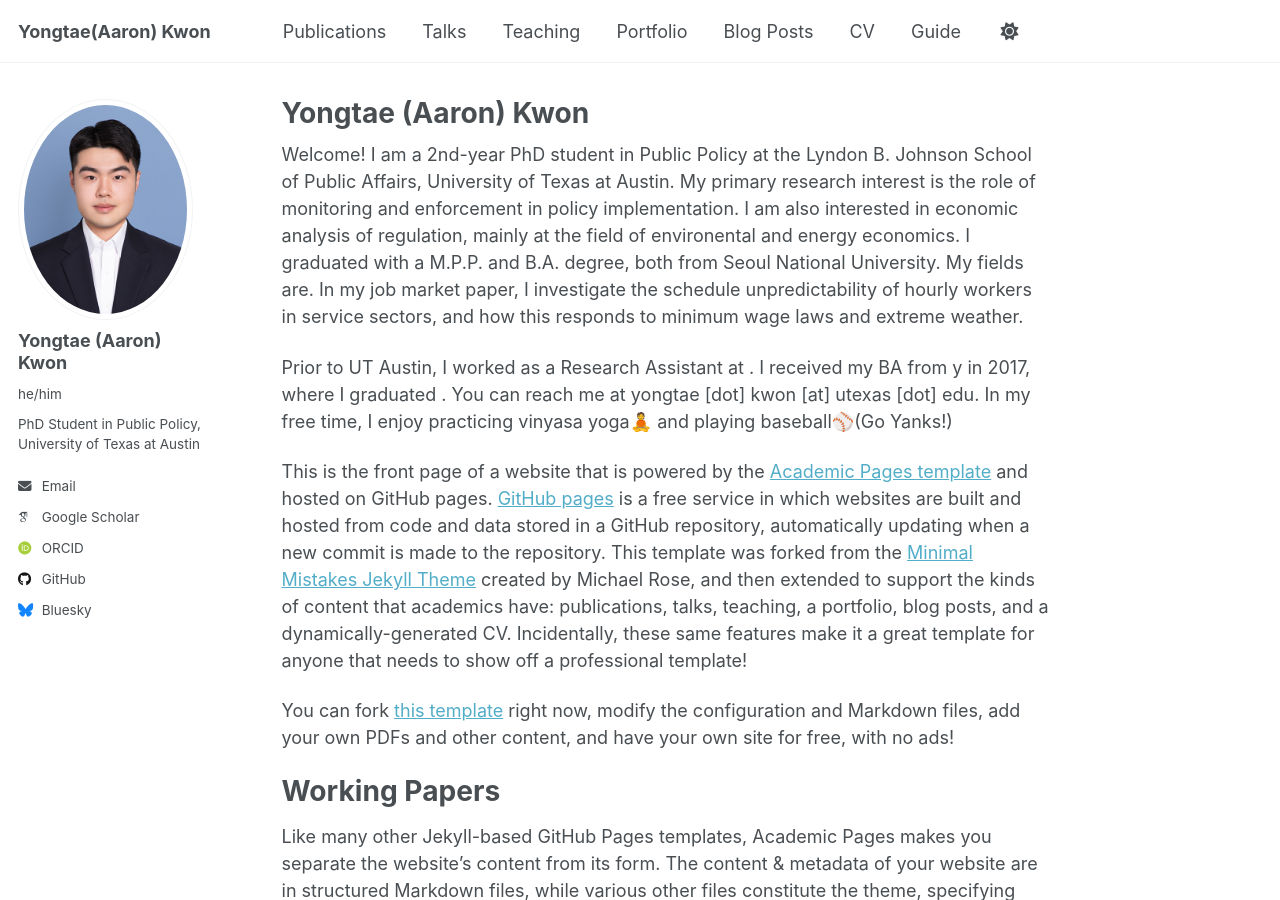
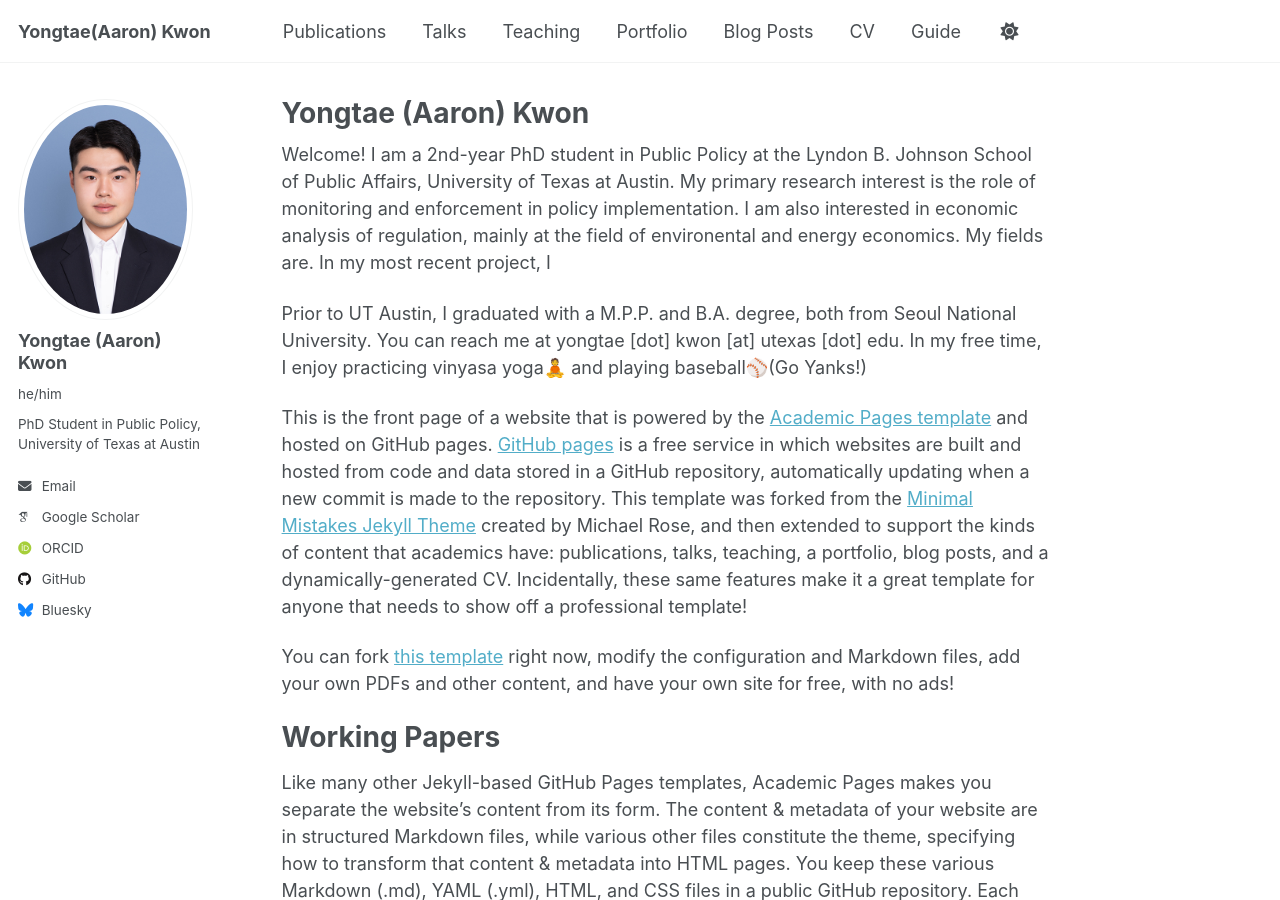
Before and after one commit to yongtae-kwon/yongtae_kwon, a Jekyll site: the page built from _pages/about.md, in a window 1280 px wide and 900 px high. Built offline with Jekyll 4.4.1, drawn with Linux system fonts in a browser that asks for light colours; some web fonts are replaced; a script that is not in the unit is left out.

Commit message:
Update about.md

```diff
--- a/_pages/about.md
+++ b/_pages/about.md
@@ -6,12 +6,9 @@ redirect_from:
   - /about/
   - /about.html
 ---
-Welcome! I am a 2nd-year PhD student in Public Policy at the Lyndon B. Johnson School of Public Affairs, University of Texas at Austin.
-My primary research interest is the role of monitoring and enforcement in policy implementation. I am also interested in economic analysis of regulation, mainly at the field of environental and energy economics. I graduated with a M.P.P. and B.A. degree, both from Seoul National University.
-My fields are.
-In my job market paper, I investigate the schedule unpredictability of hourly workers in service sectors, and how this responds to minimum wage laws and extreme weather.
+Welcome! I am a 2nd-year PhD student in Public Policy at the Lyndon B. Johnson School of Public Affairs, University of Texas at Austin. My primary research interest is the role of monitoring and enforcement in policy implementation. I am also interested in economic analysis of regulation, mainly at the field of environental and energy economics. My fields are. In my most recent project, I
 
-Prior to UT Austin, I worked as a Research Assistant at . I received my BA from y in 2017, where I graduated . You can reach me at yongtae [dot] kwon [at] utexas [dot] edu. In my free time, I enjoy practicing vinyasa yoga🧘 and playing baseball⚾(Go Yanks!)
+Prior to UT Austin, I graduated with a M.P.P. and B.A. degree, both from Seoul National University. You can reach me at yongtae [dot] kwon [at] utexas [dot] edu. In my free time, I enjoy practicing vinyasa yoga🧘 and playing baseball⚾(Go Yanks!)
 
 
 This is the front page of a website that is powered by the [Academic Pages template](https://github.com/academicpages/academicpages.github.io) and hosted on GitHub pages. [GitHub pages](https://pages.github.com) is a free service in which websites are built and hosted from code and data stored in a GitHub repository, automatically updating when a new commit is made to the repository. This template was forked from the [Minimal Mistakes Jekyll Theme](https://mmistakes.github.io/minimal-mistakes/) created by Michael Rose, and then extended to support the kinds of content that academics have: publications, talks, teaching, a portfolio, blog posts, and a dynamically-generated CV. Incidentally, these same features make it a great template for anyone that needs to show off a professional template!
```
